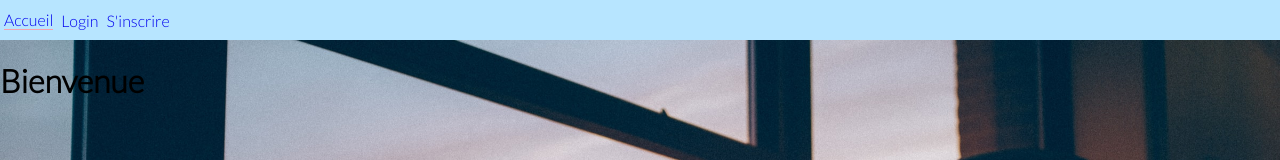
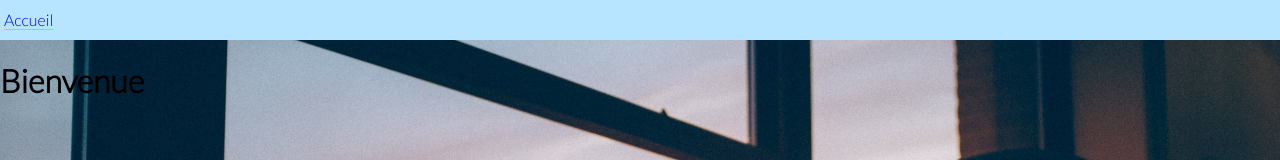
Before and after one commit to MaximePie/learningbuddy-front, a React (Create React App) app: page / in a window 1280 px wide. Shown: the top 160 px of the page. Built offline with nearby package versions, Linux system fonts and the light colour scheme.

Commit message:
feat: Temporarly remove auth feature

```diff
--- a/package.json
+++ b/package.json
@@ -14,7 +14,8 @@
     "react-hook-form": "^6.15.4",
     "react-router-dom": "^5.2.0",
     "react-scripts": "4.0.3",
-    "web-vitals": "^1.0.1"
+    "web-vitals": "^1.0.1",
+    "express": "latest"
   },
   "scripts": {
     "start": "react-scripts start",
--- a/src/App.js
+++ b/src/App.js
@@ -1,9 +1,7 @@
 import React from "react";
-import Login from './components/pages/Login';
 import {BrowserRouter, Route, Switch} from "react-router-dom";
 import {routes} from "./services/routes";
 import Navbar from "./components/molecules/Navbar";
-import Register from "./components/pages/Register";
 import BackgroundIllustration from "./components/atoms/BackgroundIllustration";
 
 function App() {
@@ -16,12 +14,6 @@ function App() {
           <Route path={routes.HOME} exact>
             <h1>Bienvenue</h1>
           </Route>
-          <Route path={routes.LOGIN}>
-            <Login/>
-          </Route>
-          <Route path={routes.SIGNIN}>
-            <Register/>
-          </Route>
         </Switch>
       </div>
     </BrowserRouter>
--- a/src/components/molecules/Navbar.jsx
+++ b/src/components/molecules/Navbar.jsx
@@ -13,20 +13,6 @@ export default function Navbar() {
       >
         Accueil
       </NavLink>
-      <NavLink
-        className="Navbar__link"
-        activeClassName="Navbar__link--active"
-        to={routes.LOGIN}
-      >
-        Login
-      </NavLink>
-      <NavLink
-        className="Navbar__link"
-        activeClassName="Navbar__link--active"
-        to={routes.SIGNIN}
-      >
-        S'inscrire
-      </NavLink>
     </div>
   );
 }
```
